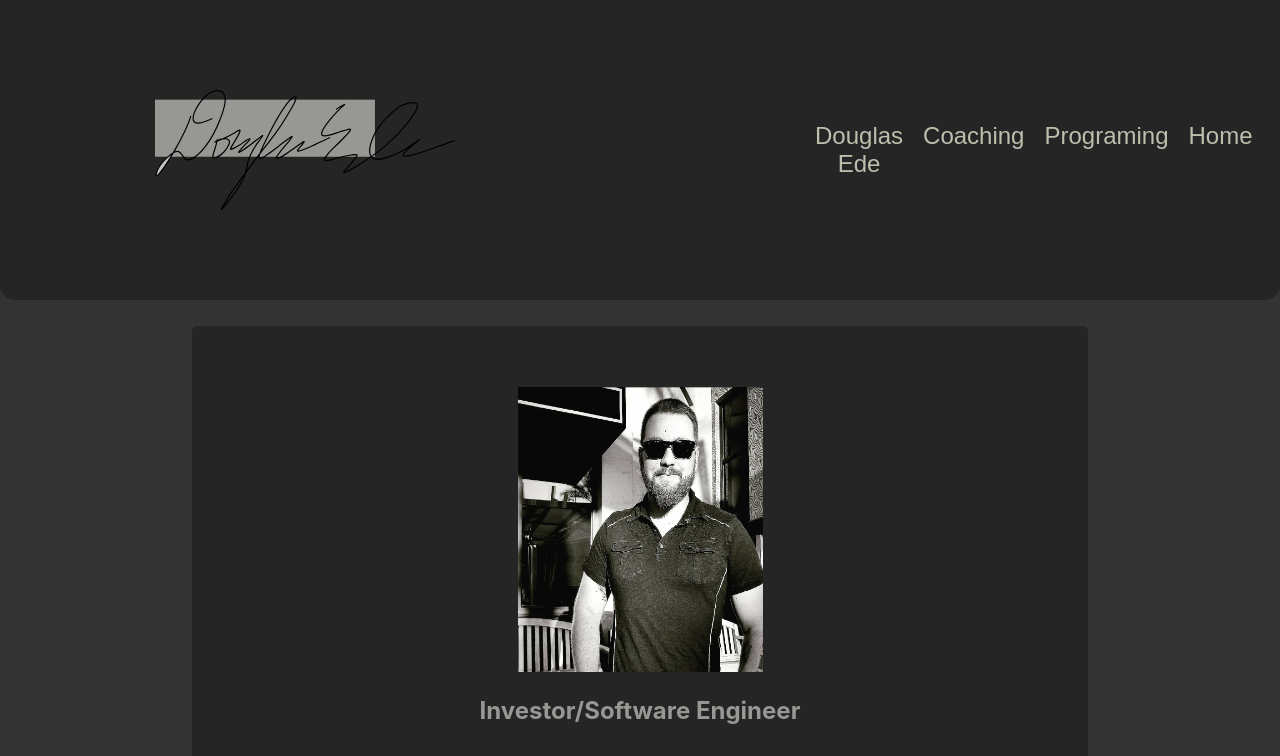
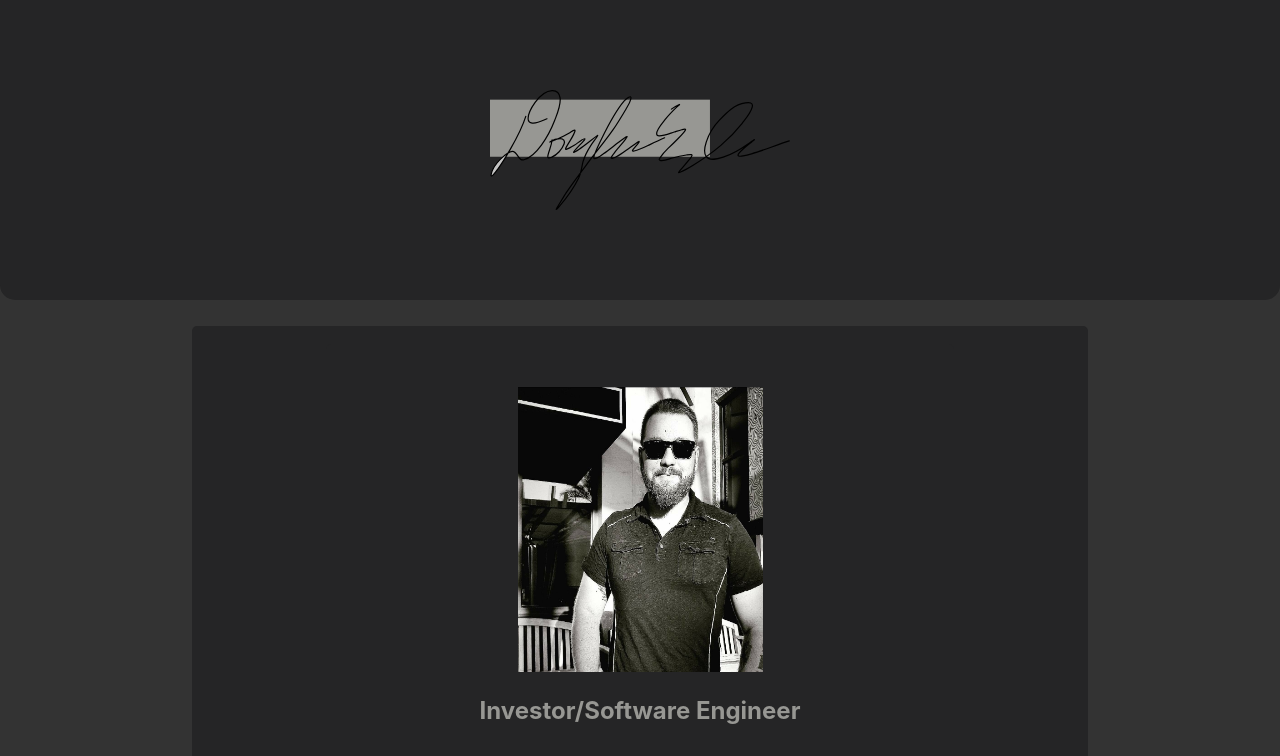
Before and after one commit to Douglas4739/DouglasEde.com, a React (Create React App) app: page / in a window 1280 px wide. Shown: the top 756 px of the page. Built offline with nearby package versions, Linux system fonts and the light colour scheme.

Commit message:
Removed menu options

```diff
--- a/src/Nav.js
+++ b/src/Nav.js
@@ -11,7 +11,7 @@ function Nav() {
       height="300"
       width="300"
       alt="Signature" />
-      <ul className="nav-links">
+      {/* <ul className="nav-links">
         <Link to="/About">
           <li className="nav-list">Douglas Ede</li>
         </Link>
@@ -24,7 +24,7 @@ function Nav() {
         <Link to="/Home">
           <li className="nav-list">Home</li>
         </Link>
-      </ul>
+      </ul> */}
     </nav>
   );
 }
```
